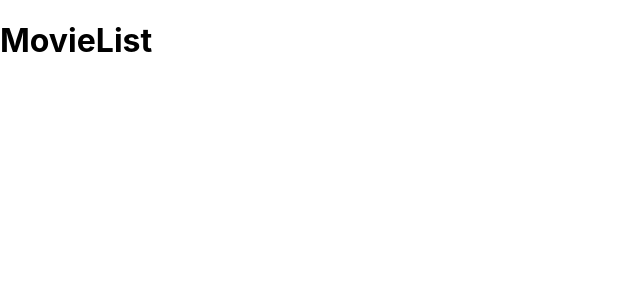
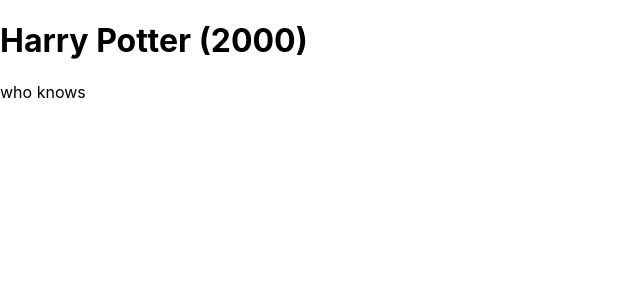
Before and after one commit to HugoFitas/movie-list-app, a React (Create React App) app: page / in a window 1280 px wide. Shown: the top 300 px of the page, without its empty margins (0-640 px from the left). Built offline with nearby package versions, Linux system fonts and the light colour scheme.

Commit message:
props challenge done

```diff
--- /dev/null
+++ b/src/components/Movie.js
@@ -0,0 +1,14 @@
+import React from "react";
+
+const Movie = ({ title, year, director }) => {
+  return (
+    <div>
+      <h1>
+        {title} ({year})
+      </h1>
+      <p>{director}</p>
+    </div>
+  );
+};
+
+export default Movie;
--- a/src/components/MovieList.js
+++ b/src/components/MovieList.js
@@ -1,9 +1,10 @@
 import React from "react";
+import Movie from "./Movie";
 
 const MovieList = () => {
   return (
     <div>
-      <h1>MovieList</h1>
+      <Movie title="Harry Potter" year="2000" director="who knows" />
     </div>
   );
 };
```
